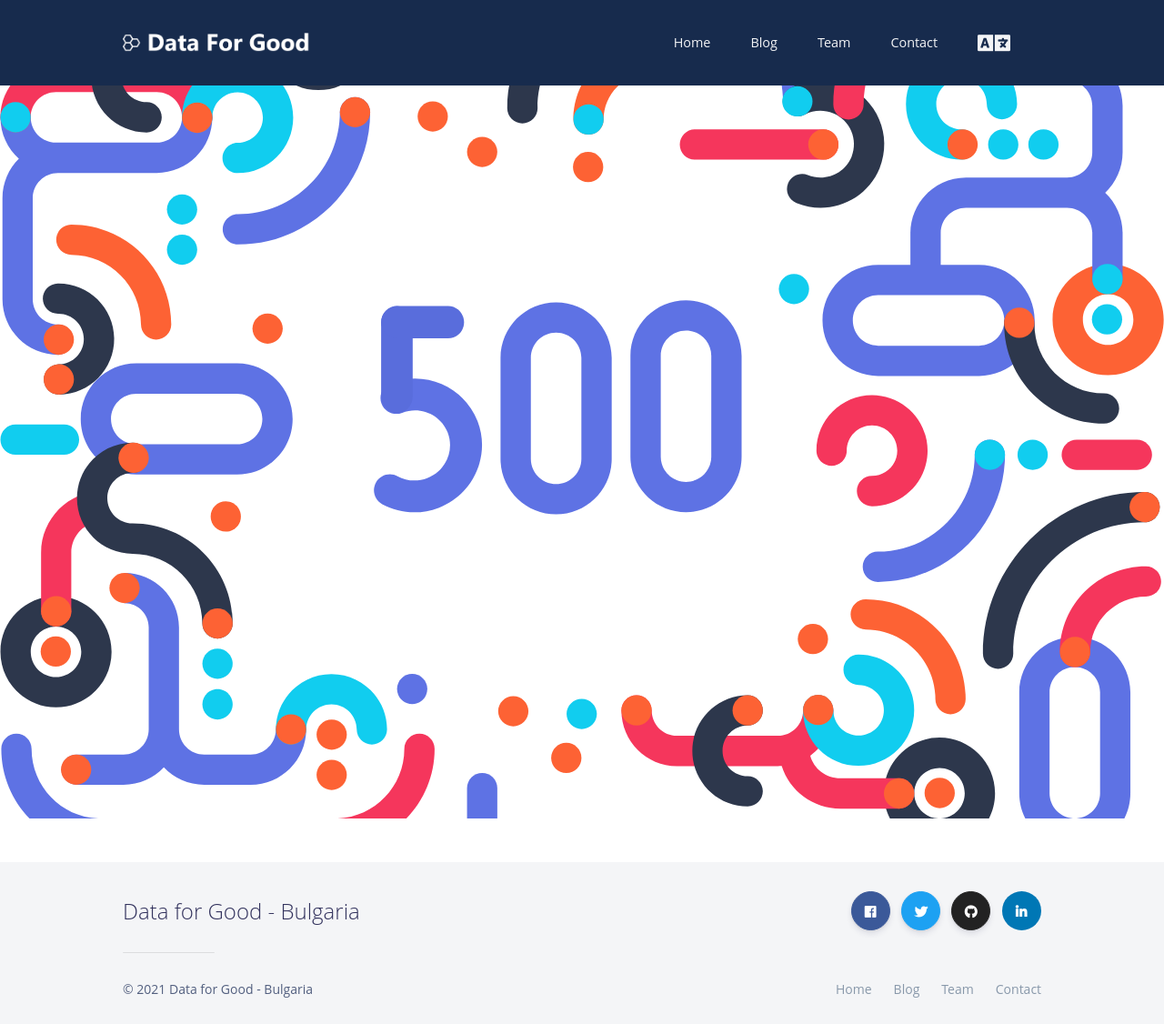
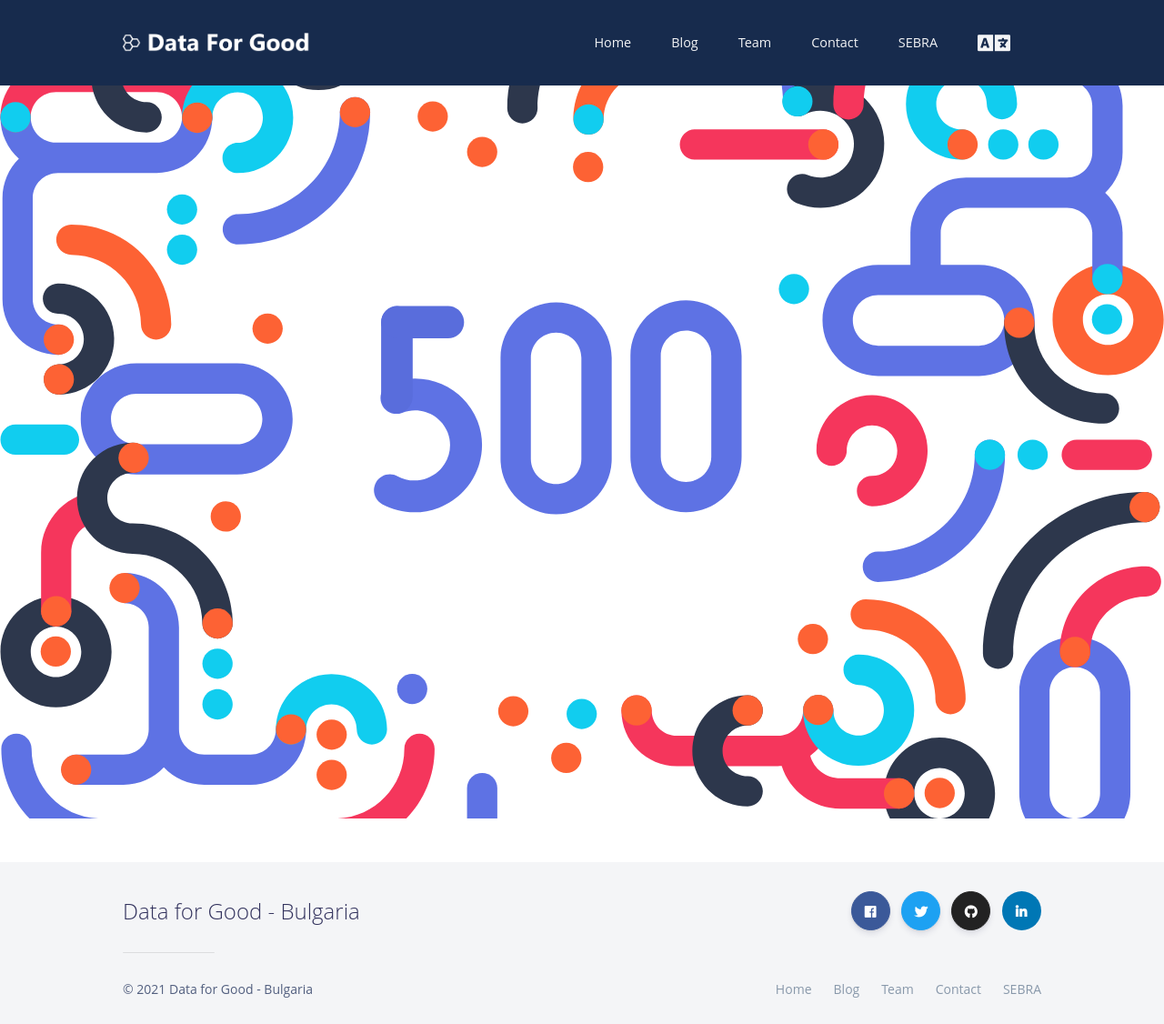
Before and after one commit to data-for-good-bg/data-for-good-bg.github.io, a Jekyll site: the page built from 500.html, in a window 1280 px wide. Shown: the whole page at 91% size. Built offline with Jekyll 4.4.1, drawn with Linux system fonts in a browser that asks for light colours; nearby versions of some CDN libraries.

Commit message:
Added SEBRA dashboard link to the navigation menu

```diff
--- a/_data/bg.yml
+++ b/_data/bg.yml
@@ -3,6 +3,7 @@ menu:
   blog: Блог
   team: Екип
   contact: Контакти
+  sebra: СЕБРА
 post:
   seeAlso: Може също да харесате...
   noPosts: Няма публикации ... все още.
--- a/_data/en.yml
+++ b/_data/en.yml
@@ -3,6 +3,7 @@ menu:
   blog: Blog
   team: Team
   contact: Contact
+  sebra: SEBRA
 post:
   seeAlso: You might also like...
   noPosts: No posts...yet.
--- a/_data/settings.yml
+++ b/_data/settings.yml
@@ -47,6 +47,10 @@ menu_settings:
       urls:
         bg: /contact-bg
         en: /contact-en
+    - title: sebra
+      urls:
+        bg: /sebra
+        en: /sebra
 
 footer_settings:
   footer_tagline: Data for Good - Bulgaria
```
